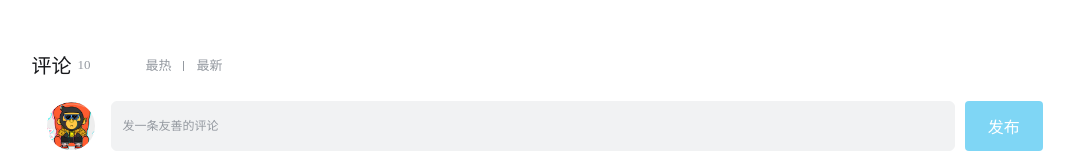
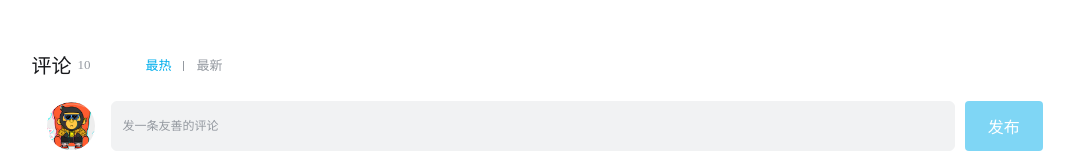
Before and after one commit to 981443166/baize, a React (Create React App) app in the folder react/react-demo/: page / in a window 1280 px wide. Shown: the top 160 px of the page, without its empty margins (103-1177 px from the left). Built offline with nearby package versions, Linux system fonts and the light colour scheme.

Commit message:
feat(导航): 实现导航标签切换功能并更新样式
- 添加点击事件处理函数实现标签切换
- 更新激活标签的样式为蓝色并加粗
- 优化删除按钮的代码格式

```diff
--- a/react/react-demo/src/App.js
+++ b/react/react-demo/src/App.js
@@ -235,9 +235,17 @@ function App() {
   // const handleDel = (id) => {
   //   setCommentList(commentList.filter(item => item.rpid !== id))
   // }
-  function handleDel(id){
-    setCommentList(commentList.filter(item => item.rpid !== id))
+  function handleDel(id) {
+    setCommentList(commentList.filter((item) => item.rpid !== id));
   }
+
+  // 1,点击谁就把谁的type记录下来
+  // 2,通过记录的type与tabs数组中的type进行对比，判断是否需要添加active类名
+  const [type, setType] = useState("hot");
+  const handleTabs = (type) => {
+    // console.log(type);
+    setType(type);
+  };
   return (
     <div className="app">
       {/* 导航 Tab */}
@@ -250,7 +258,15 @@ function App() {
           </li>
           <li className="nav-sort">
             {/* 首先map遍历Tabs，渲染每个Tab */}
-            {tabs.map(item => <span key={item.type} className="nav-item">{item.text}</span>)}
+            {tabs.map((item) => (
+              <span
+                key={item.type}
+                onClick={() => handleTabs(item.type)}
+                className={`nav-item ${type === item.type ? "active" : ""}`}
+              >
+                {item.text}
+              </span>
+            ))}
           </li>
         </ul>
       </div>
@@ -313,7 +329,12 @@ function App() {
                     {/* 删除按钮：用于删除当前评论 */}
                     {/* 点击删除按钮时，调用handleDel函数，传递当前评论的rpid作为参数 */}
                     {user.uid === item.user.uid && (
-                      <span className="delete-btn" onClick={() => handleDel(item.rpid)}>删除</span>
+                      <span
+                        className="delete-btn"
+                        onClick={() => handleDel(item.rpid)}
+                      >
+                        删除
+                      </span>
                     )}
                   </div>
                 </div>
--- a/react/react-demo/src/index.scss
+++ b/react/react-demo/src/index.scss
@@ -58,7 +58,8 @@
       }
 
       .nav-item.active {
-        color: #18191c;
+        color: #00aeec;
+        font-weight: 500;
       }
     }
   }
```
